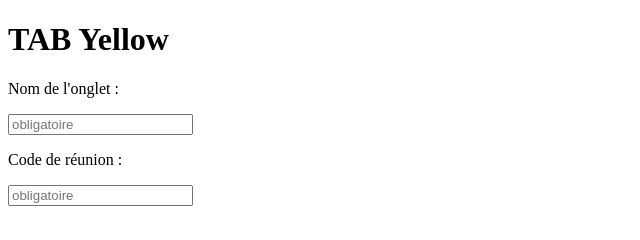
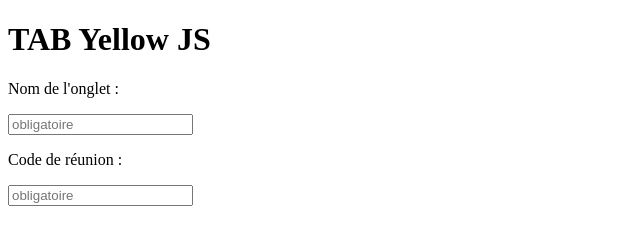
Before and after one commit to dicklant/MSTeamsMessage, a plain HTML site: page tabconfig.html in a window 1280 px wide. Shown: the full height of the page, 0-640 px from the left. Drawn offline with Linux system fonts and the light colour scheme.

Commit message:
Let pal placé

```diff
--- a/tabconfig.html
+++ b/tabconfig.html
@@ -10,7 +10,7 @@
 </head>
 
 <body>
-    <h1>TAB Yellow</h1>
+    <h1>TAB Yellow JS</h1>
     <p>Nom de l'onglet :</p>
     <input type="text" id="idTabName" placeholder="obligatoire" oninput="onTabNameChange()"></input>
     <p>Code de réunion :</p>
```
Also changed, not shown: tab.html (+2 -3 lines).
